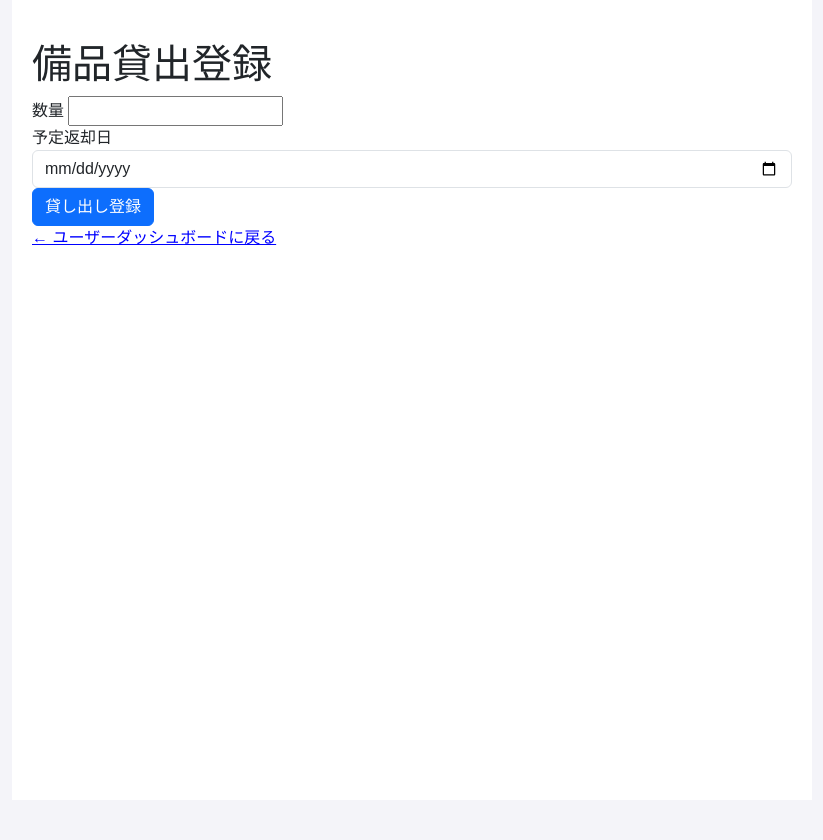
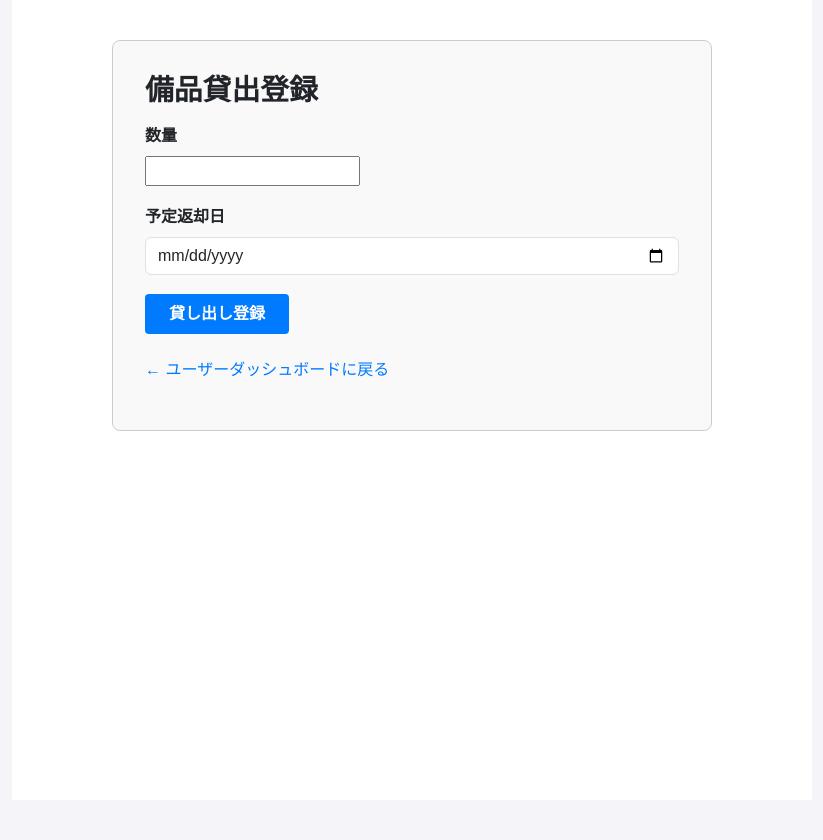
Before and after one commit to TechCat-Hello/inventory-app, a Django app: page /rentals/create/ in a window 1280 px wide. Shown: the part 86-926 px from the top of the page, without its empty margins (228-1051 px from the left). Run offline with Django 4.2, Linux system fonts and the light colour scheme; the visitor is signed in with stand-in values (Sample User, id 1); some libraries are stand-ins or nearby versions.

Commit message:
Style: Apply consistent design to rental registration form

```diff
--- a/inventory/templates/inventory/rental_create.html
+++ b/inventory/templates/inventory/rental_create.html
@@ -1,45 +1,47 @@
 {% extends "base.html" %}
 
+{% block title %}備品貸出登録{% endblock %}
+
 {% block content %}
-  <h1>備品貸出登録</h1>
+<div style="max-width: 600px; margin: 0 auto; padding: 2rem; border: 1px solid #ccc; border-radius: 8px; background-color: #f9f9f9;">
+
+  <h1 style="font-size: 1.8rem; font-weight: bold; margin-bottom: 1rem;">備品貸出登録</h1>
 
   {% if item %}
-    <h2>貸出する備品: {{ item.name }}</h2>
+    <p style="font-size: 1.1rem; margin-bottom: 1.5rem;">貸出する備品：<strong>{{ item.name }}</strong></p>
   {% endif %}
 
   <form method="post">
     {% csrf_token %}
 
-    <div class="form-group">
-      <label for="id_quantity">数量</label>
+    <div style="margin-bottom: 1.2rem;">
+      <label for="id_quantity" style="display: block; font-weight: bold; margin-bottom: 0.5rem;">数量</label>
       {{ form.quantity }}
       {% if form.quantity.errors %}
-        <div class="text-danger">
-          {{ form.quantity.errors }}
-        </div>
+        <div style="color: red; margin-top: 0.5rem;">{{ form.quantity.errors }}</div>
       {% endif %}
     </div>
 
-    <div class="form-group">
-      <label for="id_expected_return_date">予定返却日</label>
+    <div style="margin-bottom: 1.2rem;">
+      <label for="id_expected_return_date" style="display: block; font-weight: bold; margin-bottom: 0.5rem;">予定返却日</label>
       {{ form.expected_return_date }}
       {% if form.expected_return_date.errors %}
-        <div class="text-danger">
-          {{ form.expected_return_date.errors }}
-        </div>
+        <div style="color: red; margin-top: 0.5rem;">{{ form.expected_return_date.errors }}</div>
       {% endif %}
     </div>
 
     {% if form.non_field_errors %}
-      <div class="alert alert-danger">
+      <div style="color: white; background-color: #dc3545; padding: 0.5rem; border-radius: 4px; margin-bottom: 1rem;">
         {{ form.non_field_errors }}
       </div>
     {% endif %}
 
-    <button type="submit" class="btn btn-primary">貸し出し登録</button>
+    <button type="submit" style="padding: 0.5rem 1.5rem; background-color: #007bff; color: white; border: none; border-radius: 4px; font-weight: bold;">貸し出し登録</button>
   </form>
 
-  <p>
-    <a href="{% url 'user_dashboard' %}" style="color: blue; text-decoration: underline;">← ユーザーダッシュボードに戻る</a>
+  <p style="margin-top: 1.5rem;">
+    <a href="{% url 'user_dashboard' %}" style="color: #007bff; text-decoration: none;">← ユーザーダッシュボードに戻る</a>
   </p>
+
+</div>
 {% endblock %}
```
